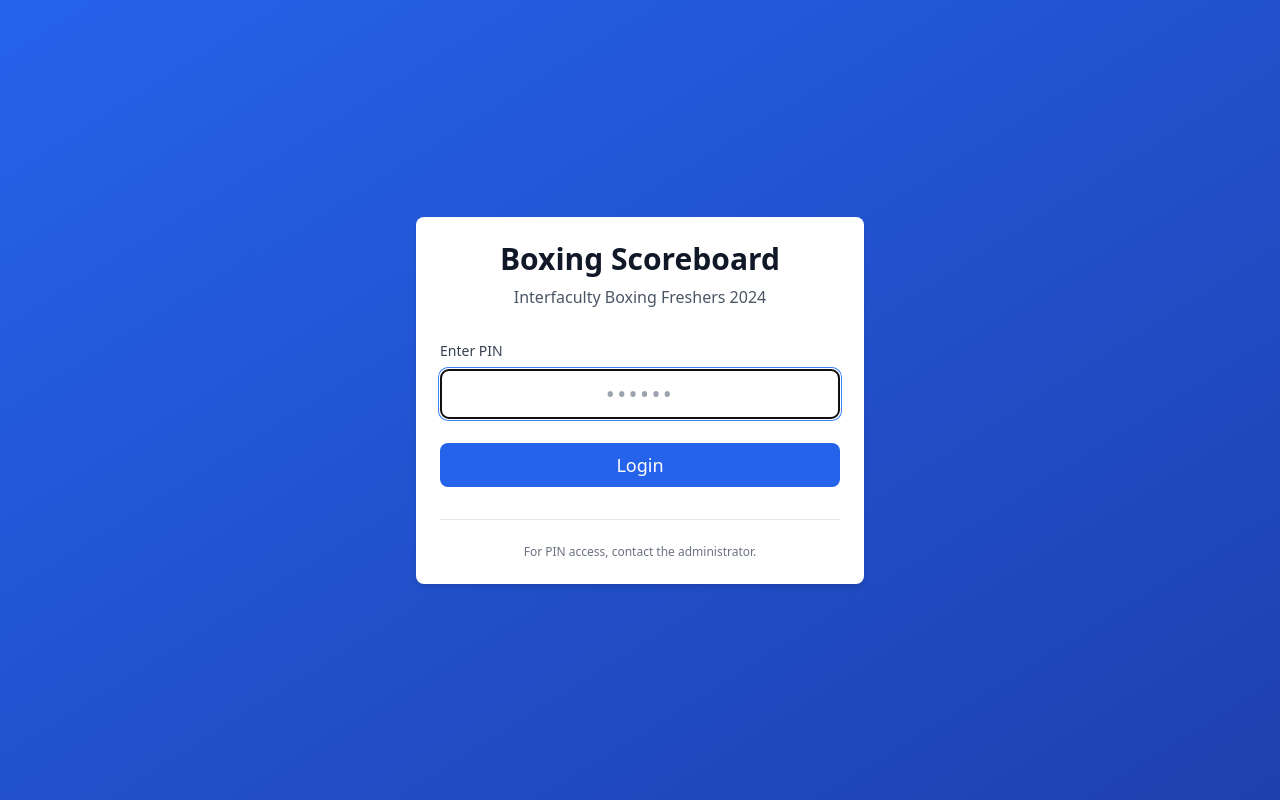
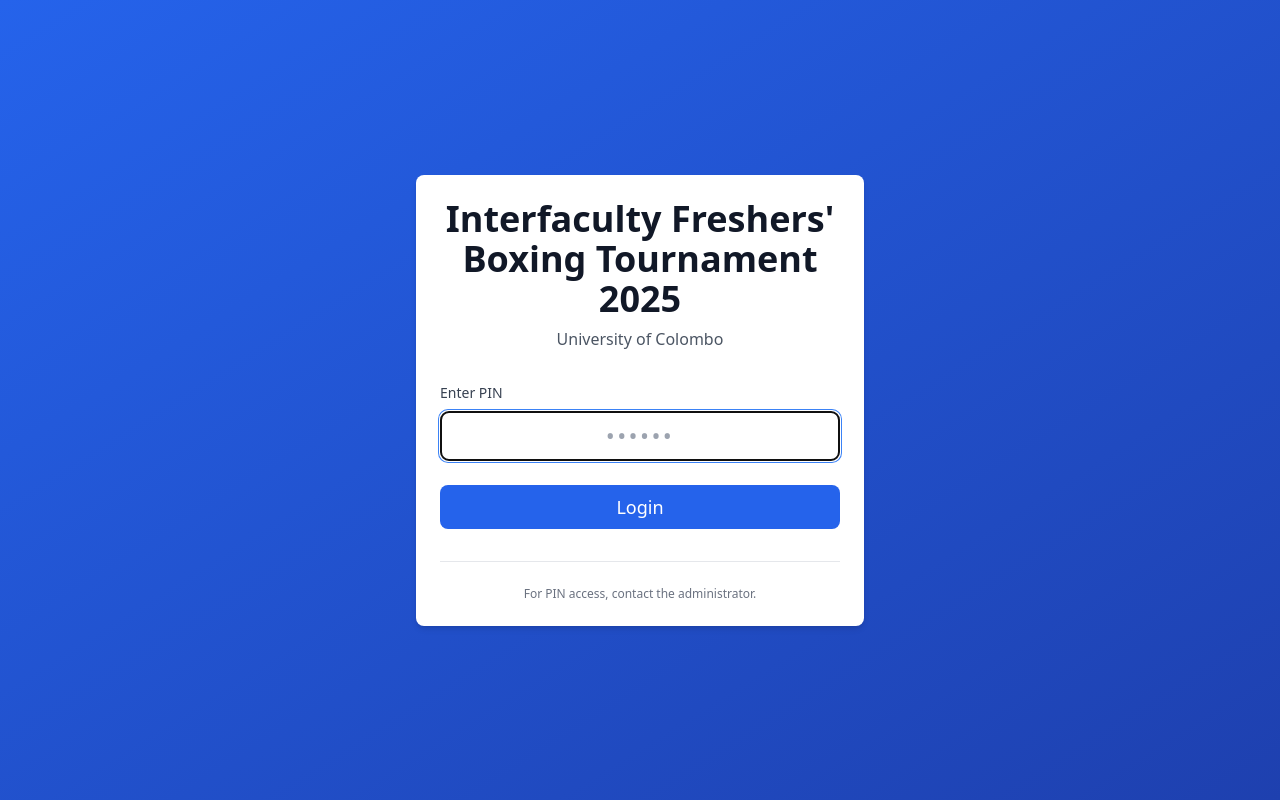
Before and after one commit to Maahela/BoxingScoreCard, a React (Vite) app: page / in a window 1280 px wide. Built offline with nearby package versions, Linux system fonts and the light colour scheme; no server answers.

Commit message:
feat: Update titles for the Interfaculty Freshers' Boxing Tournament 2025 in index.html, DisplayScreen, and Login components

```diff
--- a/index.html
+++ b/index.html
@@ -4,7 +4,7 @@
     <meta charset="UTF-8" />
     <link rel="icon" type="image/svg+xml" href="/vite.svg" />
     <meta name="viewport" content="width=device-width, initial-scale=1.0" />
-    <title>Boxing Scoreboard - Interfaculty Boxing 2024</title>
+    <title>Interfaculty Freshers' Boxing Tournament 2025</title>
   </head>
   <body>
     <div id="root"></div>
--- a/src/pages/DisplayScreen.tsx
+++ b/src/pages/DisplayScreen.tsx
@@ -27,7 +27,7 @@
           <div className="flex-1"></div>
           <div className="flex-1 text-center">
             <h1 className="text-6xl font-bold mb-4">
-              Interfaculty Boxing Freshers 2024
+              Interfaculty Freshers' Boxing Tournament 2025
             </h1>
             <p className="text-2xl text-gray-300">Live Scoreboard</p>
           </div>
--- a/src/pages/Login.tsx
+++ b/src/pages/Login.tsx
@@ -53,10 +53,10 @@
     <div className="min-h-screen bg-gradient-to-br from-blue-600 to-blue-800 flex items-center justify-center p-4">
       <div className="card max-w-md w-full">
         <div className="text-center mb-8">
-          <h1 className="text-3xl font-bold text-gray-900 mb-2">
-            Boxing Scoreboard
+          <h1 className="text-4xl font-bold text-gray-900 mb-2">
+            Interfaculty Freshers' Boxing Tournament 2025
           </h1>
-          <p className="text-gray-600">Interfaculty Boxing Freshers 2024</p>
+          <p className="text-gray-600">University of Colombo</p>
         </div>
 
         <form onSubmit={handleSubmit} className="space-y-6">
```
